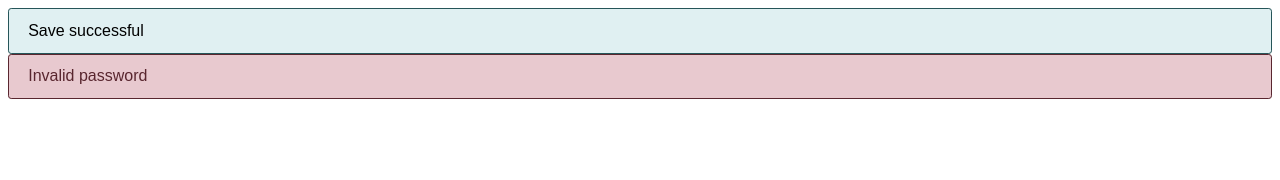
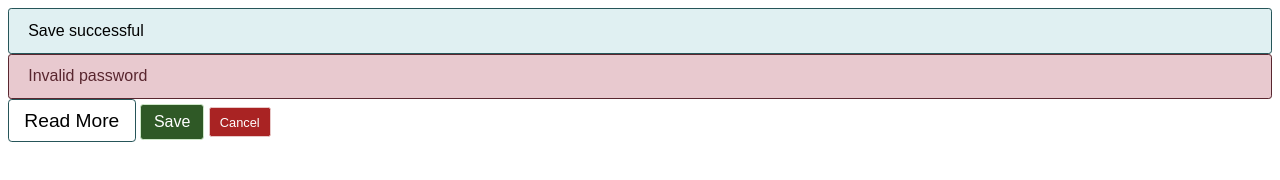
Before and after one commit to fpigeonjr/Books, a plain HTML site: page css-in-depth/ch09/index.html in a window 1280 px wide. Drawn offline with Linux system fonts and the light colour scheme.

Commit message:
adds button styles

```diff
--- a/css-in-depth/ch09/index.html
+++ b/css-in-depth/ch09/index.html
@@ -9,5 +9,8 @@
 <body>
   <div class="message">Save successful</div>
   <div class="message message--error">Invalid password</div>
+  <button class="button button--large">Read More</button>
+  <button class="button button--success">Save</button>
+  <button class="button button--danger button--small">Cancel</button>
 </body>
 </html>
--- a/css-in-depth/ch09/style.css
+++ b/css-in-depth/ch09/style.css
@@ -36,3 +36,32 @@ body {
   border-color: #59262f;
   background-color: #e8c9cf;
 }
+
+.button {
+  padding: 0.5em 0.8em;
+  border: 1px solid #265559;
+  border-radius: 0.2em;
+  background-color: transparent;
+  font-size: 1rem;
+  cursor: pointer;
+}
+
+.button--success {
+  border-color: #cfe8c9;
+  color: #fff;
+  background-color: #2f5926;
+}
+
+.button--danger {
+  border-color: #e8c9c9;
+  color: #fff;
+  background-color: #a92323;
+}
+
+.button--small {
+  font-size: 0.8rem;
+}
+
+.button--large {
+  font-size: 1.2rem;
+}
```
